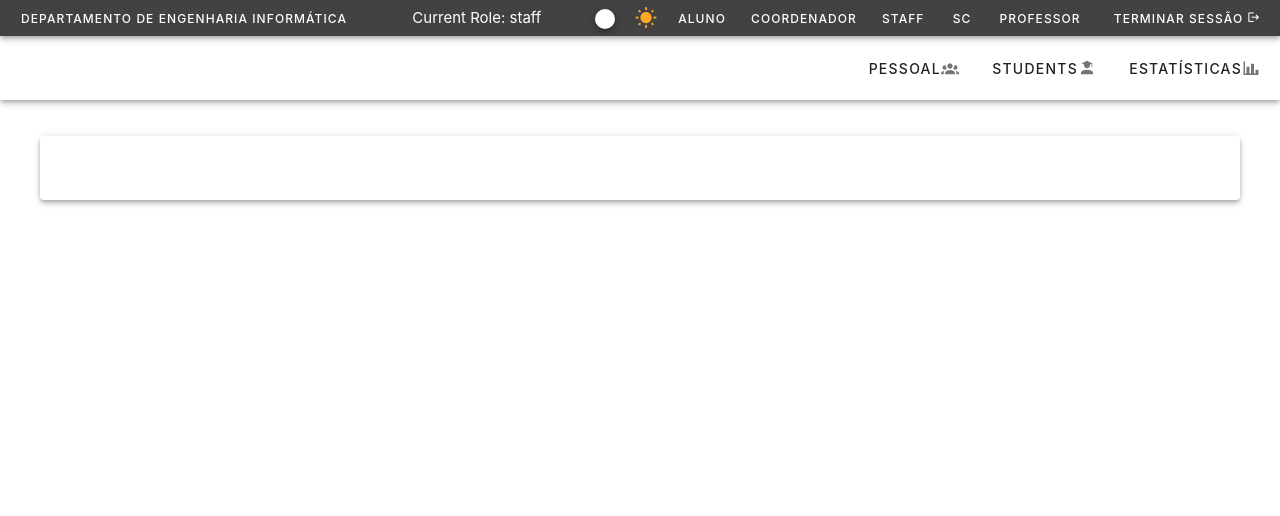
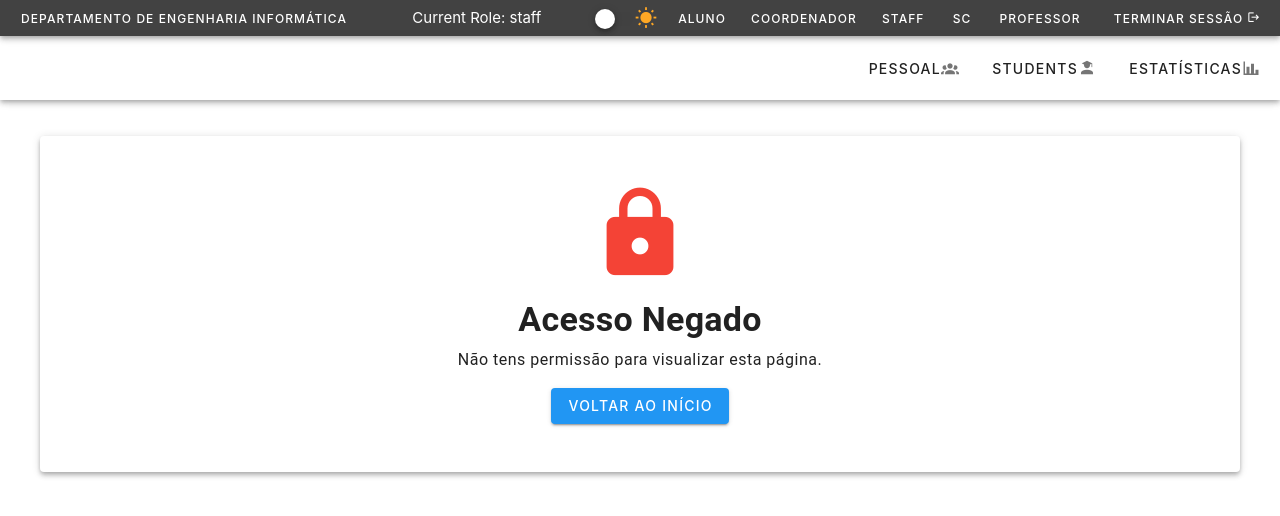
Before and after one commit to Francisca105/pms-dei, a Vue app in the folder src/frontend/: page /403 in a window 1280 px wide. Shown: the top 516 px of the page. Built offline with nearby package versions, Linux system fonts and the light colour scheme; no server answers.

Commit message:
feat: implement role-based access control for students page

```diff
--- a/src/frontend/src/components/DarkModeSwitch.vue
+++ b/src/frontend/src/components/DarkModeSwitch.vue
@@ -1,6 +1,5 @@
 <template>
-  <v-switch @change="toggleTheme()" class="mt-6" v-model="appearanceStore.isDarkTheme"
-  ></v-switch>
+  <v-switch @change="toggleTheme()" class="mt-6" v-model="appearanceStore.isDarkTheme"></v-switch>
   <v-icon v-if="appearanceStore.isDarkTheme" icon="mdi-moon-waning-crescent"></v-icon>
   <v-icon v-else color="#ffa825" icon="mdi-white-balance-sunny"></v-icon>
 </template>
--- a/src/frontend/src/router/index.ts
+++ b/src/frontend/src/router/index.ts
@@ -3,6 +3,7 @@ import HomeView from '../views/HomeView.vue'
 import PeopleView from '@/views/people/PeopleView.vue'
 import StudenstView from '../views/students/StudentsView.vue'
 import StatisticsView from '@/views/statistics/StatisticsView.vue'
+import { useRoleStore } from '@/stores/role'
 
 const router = createRouter({
   history: createWebHistory(import.meta.env.BASE_URL),
@@ -20,12 +21,27 @@ const router = createRouter({
     {
       path: '/students',
       name: 'students',
-      component: StudenstView
+      component: StudenstView,
+      beforeEnter: (to, from, next) => {
+        const roleStore = useRoleStore()
+        console.log('roleStore', roleStore.currentActiveRole)
+        if (roleStore.isStudent) {
+          next('/403') // Redireciona para a página de erro
+        } else {
+          next()
+        }
+      }
     },
     {
       path: '/statistics',
       name: 'statistics',
       component: StatisticsView
+    },
+
+    {
+      path: '/403',
+      name: 'forbidden',
+      component: () => import('@/views/errors/Error403.vue')
     }
   ]
 })
--- a/src/frontend/src/stores/role.ts
+++ b/src/frontend/src/stores/role.ts
@@ -2,7 +2,7 @@ import { defineStore } from 'pinia'
 
 export const useRoleStore = defineStore('role', {
   state: () => ({
-    currentRole: 'staff',
+    currentRole: 'staff'
   }),
   getters: {
     isStaff(): boolean {
@@ -17,8 +17,11 @@ export const useRoleStore = defineStore('role', {
     isTeacher(): boolean {
       return this.currentRole === 'teacher'
     },
+    isAdmin(): boolean {
+      return this.currentRole === 'admin' // SC (Scientific Committee)
+    },
     currentActiveRole(): string {
-        return this.currentRole
+      return this.currentRole
     }
   },
   persist: true
--- /dev/null
+++ b/src/frontend/src/views/errors/Error403.vue
@@ -0,0 +1,18 @@
+<template>
+  <v-container class="fill-height text-center">
+    <v-row justify="center" align="center">
+      <v-col cols="12" md="6">
+        <v-icon size="100" color="red">mdi-lock</v-icon>
+        <h1 class="text-h4 font-weight-bold mt-4">Acesso Negado</h1>
+        <p class="text-body-1 mt-2">Não tens permissão para visualizar esta página.</p>
+        <v-btn color="primary" class="mt-4" @click="$router.push('/')"> Voltar ao Início </v-btn>
+      </v-col>
+    </v-row>
+  </v-container>
+</template>
+
+<style scoped>
+.fill-height {
+  height: 100vh;
+}
+</style>
--- a/src/frontend/src/views/students/StudentsView.vue
+++ b/src/frontend/src/views/students/StudentsView.vue
@@ -44,7 +44,6 @@
 import type PeopleDto from '@/models/PeopleDto'
 import RemoteService from '@/services/RemoteService'
 import { reactive, ref } from 'vue'
-import DeletePersonDialog from './DeletePersonDialog.vue'
 
 let search = ref('')
 let loading = ref(true)
```
Also changed, not shown: src/frontend/src/App.vue (+12 -14 lines), src/frontend/src/stores/appearance.ts (line endings or trailing spaces).
